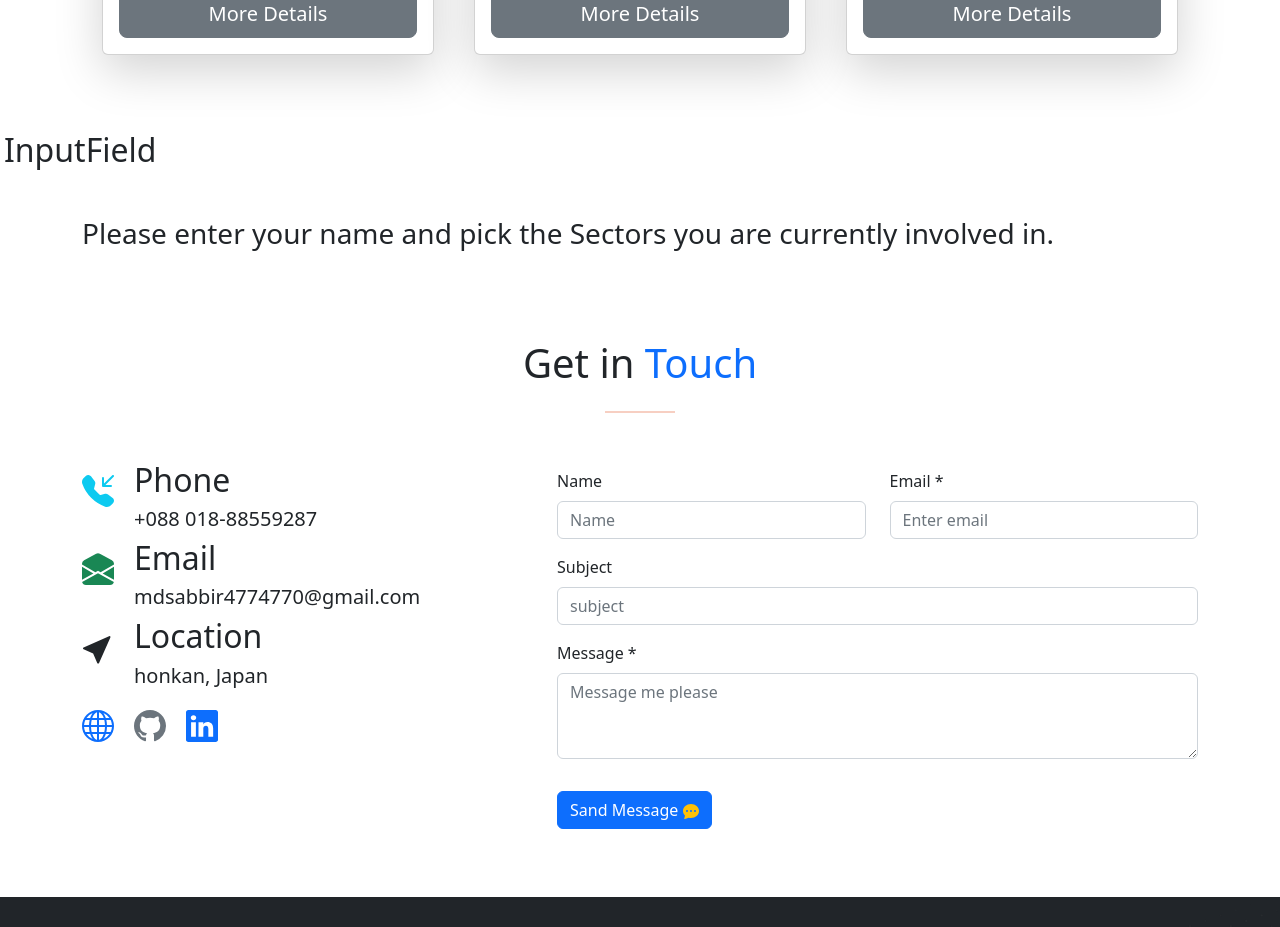
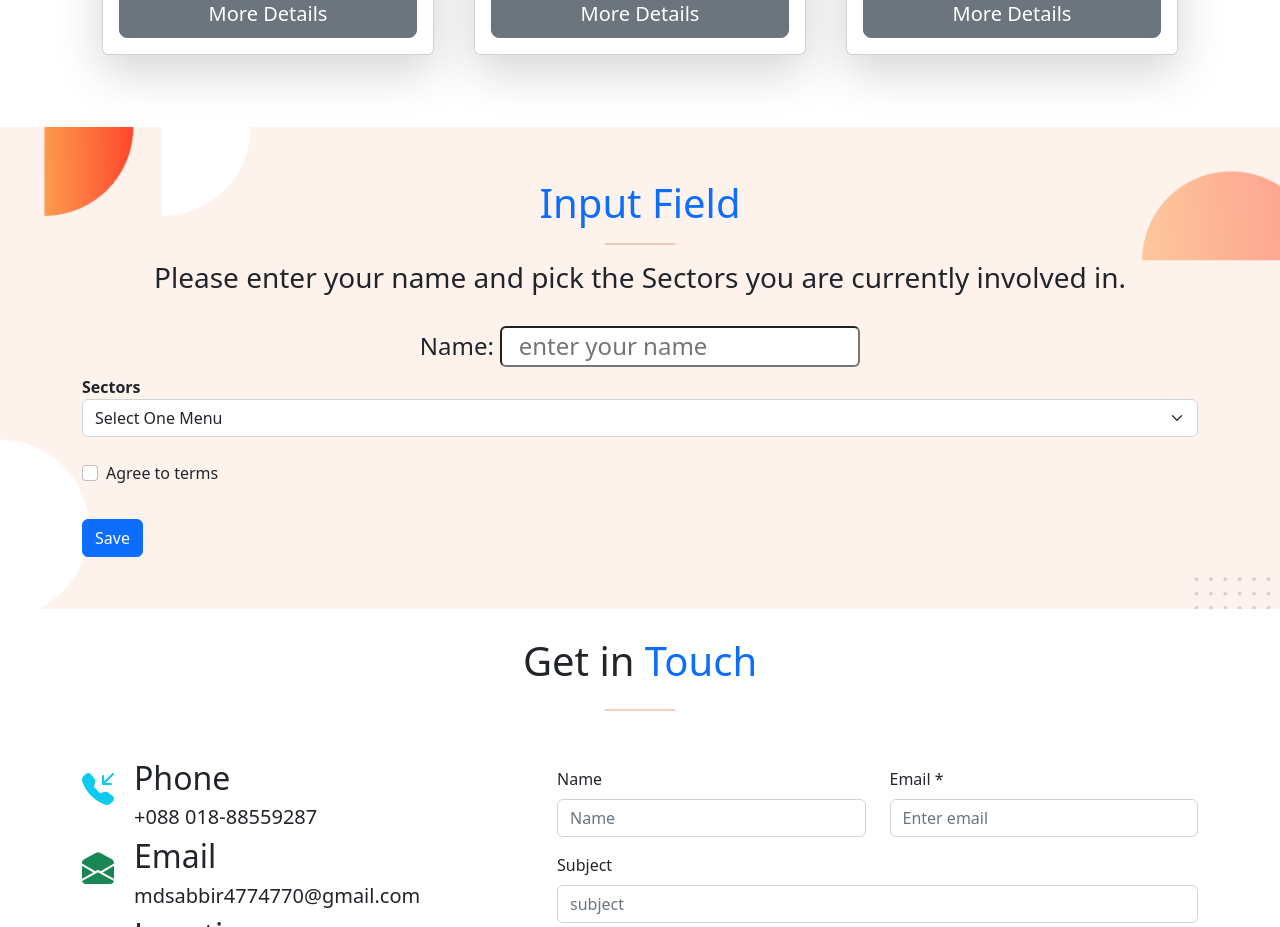
Before and after one commit to sabbirhossaindev/cto-service, a React (Create React App) app: page / in a window 1280 px wide. Shown: the part 2500-3427 px from the top of the page. Built offline with nearby package versions, Linux system fonts and the light colour scheme.

Commit message:
searvice section done

```diff
--- a/src/Pages/Cto-services/InputField/InputField.css
+++ b/src/Pages/Cto-services/InputField/InputField.css
@@ -0,0 +1,9 @@
+/* inputField start  */
+.input-name{
+    outline: none;
+}
+.input-field{
+    height: 100%;
+    width: 100%;
+}
+/* inputField start  */
--- a/src/Pages/Cto-services/InputField/InputField.js
+++ b/src/Pages/Cto-services/InputField/InputField.js
@@ -1,15 +1,52 @@
 import React from 'react';
-import { Col, Container, Row } from 'react-bootstrap';
+import { Button, Col, Container, Row } from 'react-bootstrap';
 import './InputField.css';
+import fream from '../../../Images/7.png';
+import Form from 'react-bootstrap/Form';
+import InputGroup from 'react-bootstrap/InputGroup';
 
 const InputField = () => {
     return (
-        <div className='p-1' id='inputField'>
-            <h2>InputField</h2>
+        <div className='input-field p-1' id='inputField'
+        style={{
+            background: `url(${fream})`,
+            backgroundSize: 'cover',
+        }}>
             <Container className='mt-5 mb-5'>
+            <h1 className='text-center'><span className='text-primary'>Input Field</span></h1>
+                <hr className='hr1'/>
                 <Row>
                     <Col md='12'>
-                        <h3>Please enter your name and pick the Sectors you are currently involved in.</h3>
+                        <h3 className='text-center'>Please enter your name and pick the Sectors you are currently involved in.</h3>
+                        <br />
+                        <h4 className='text-center'>Name: <input className='p-1 rounded input-name' type="text" placeholder='  enter your name' name='name' required /></h4>
+                        <Col md='12'>
+                            <b className='text-center'>Sectors<Form.Select aria-label="Default select example">
+                            <option>Select One Menu</option>
+                            <option value="1">Manufacturing</option>
+                            <option value="2">Plastic & Rubber</option>
+                            <option value="3">Printing</option>
+                            <option value="3">Other</option>
+                            <option value="3">Service</option>
+                            <option value="3">Tourism</option>
+                            </Form.Select>
+                            </b>
+                        </Col>
+                        <br />
+                        <InputGroup className="mb-3">
+                                {['checkbox'].map((type) => (
+                                <div key={`inline-${type}`} className="mb-3">
+                                <Form.Check
+                                    inline
+                                    label="Agree to terms"
+                                    name="group1"
+                                    type={type}
+                                    id={`inline-${type}-1`}
+                                />
+                                </div>
+                            ))}
+                        </InputGroup>
+                        <Button variant="primary">Save</Button>
                     </Col>
                 </Row>
             </Container>
```
